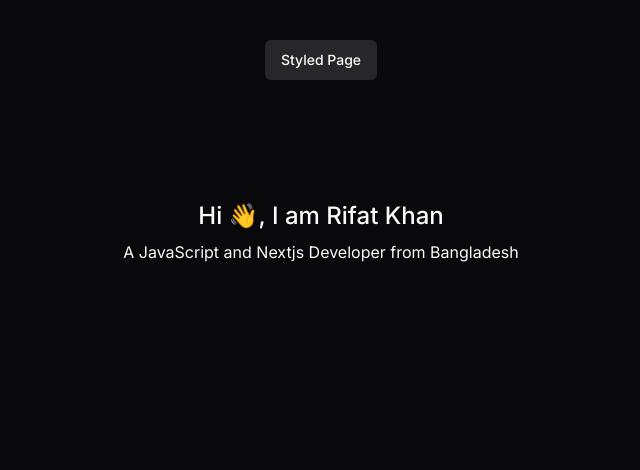
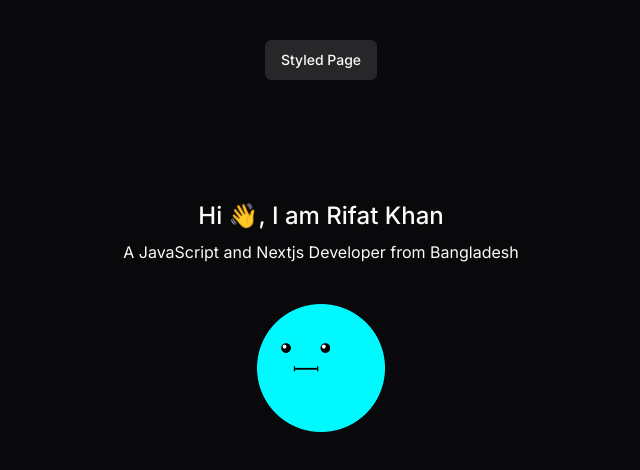
Before and after one commit to StepAsideLiL/stepasidelil, a Next.js app: page /simple in a window 1280 px wide. Shown: the top 470 px of the page, without its empty margins (319-959 px from the left). Built offline with nearby package versions, Linux system fonts and the light colour scheme.

Commit message:
add: profile picture section

```diff
--- a/app/simple/page.tsx
+++ b/app/simple/page.tsx
@@ -1,3 +1,5 @@
+import Image from "next/image";
+
 export default function Page() {
   return (
     <main className="container min-h-screen py-20 space-y-10">
@@ -5,6 +7,18 @@ export default function Page() {
         <h1 className="text-2xl font-medium">Hi 👋, I am Rifat Khan</h1>
         <p>A JavaScript and Nextjs Developer from Bangladesh</p>
       </section>
+
+      <section className="flex justify-center">
+        <div className="w-32">
+          <Image
+            src={"/profile-avater.png"}
+            alt="Profile Avatar"
+            width={1000}
+            height={1000}
+            className="w-full h-full object-cover"
+          />
+        </div>
+      </section>
     </main>
   );
 }
```
